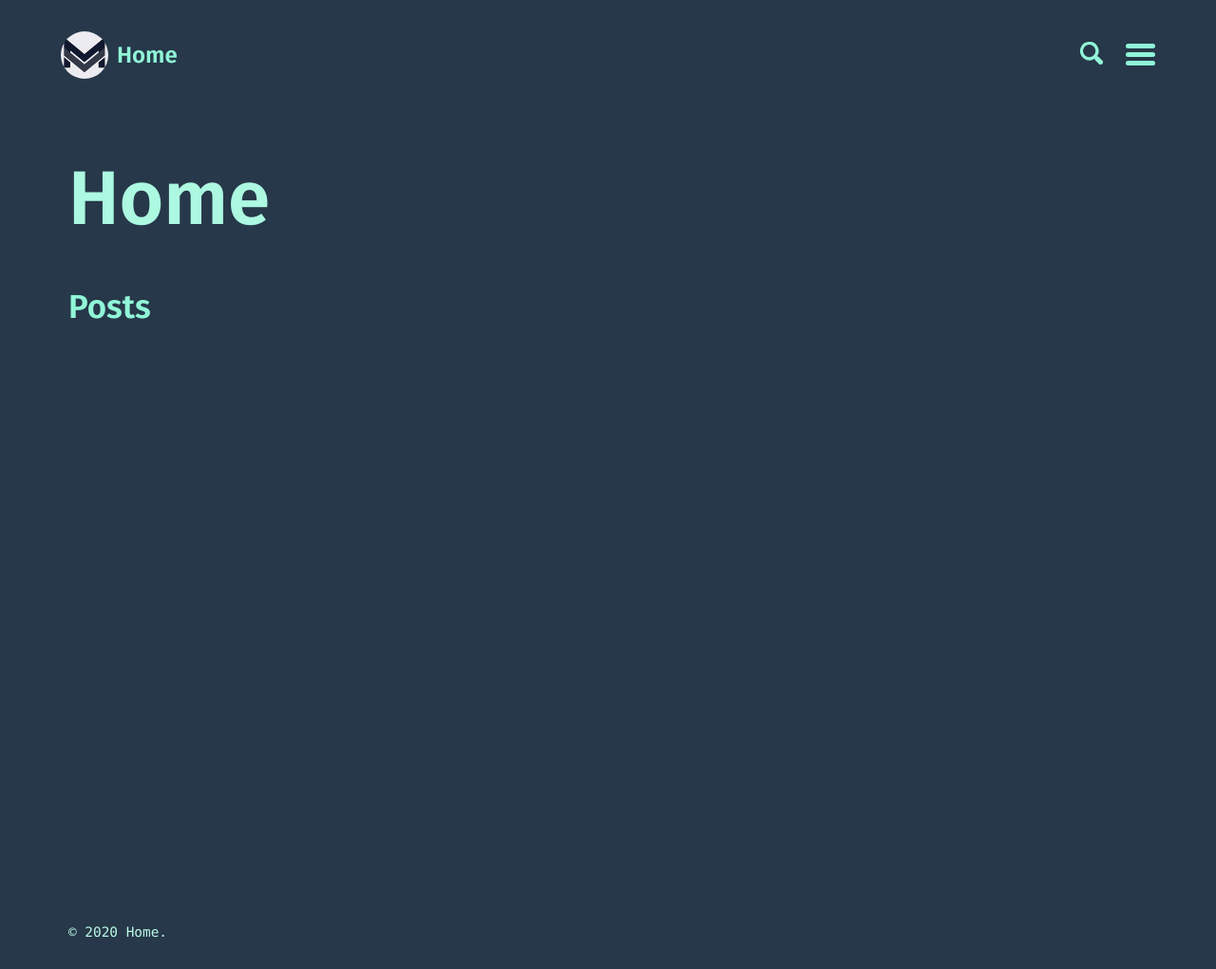
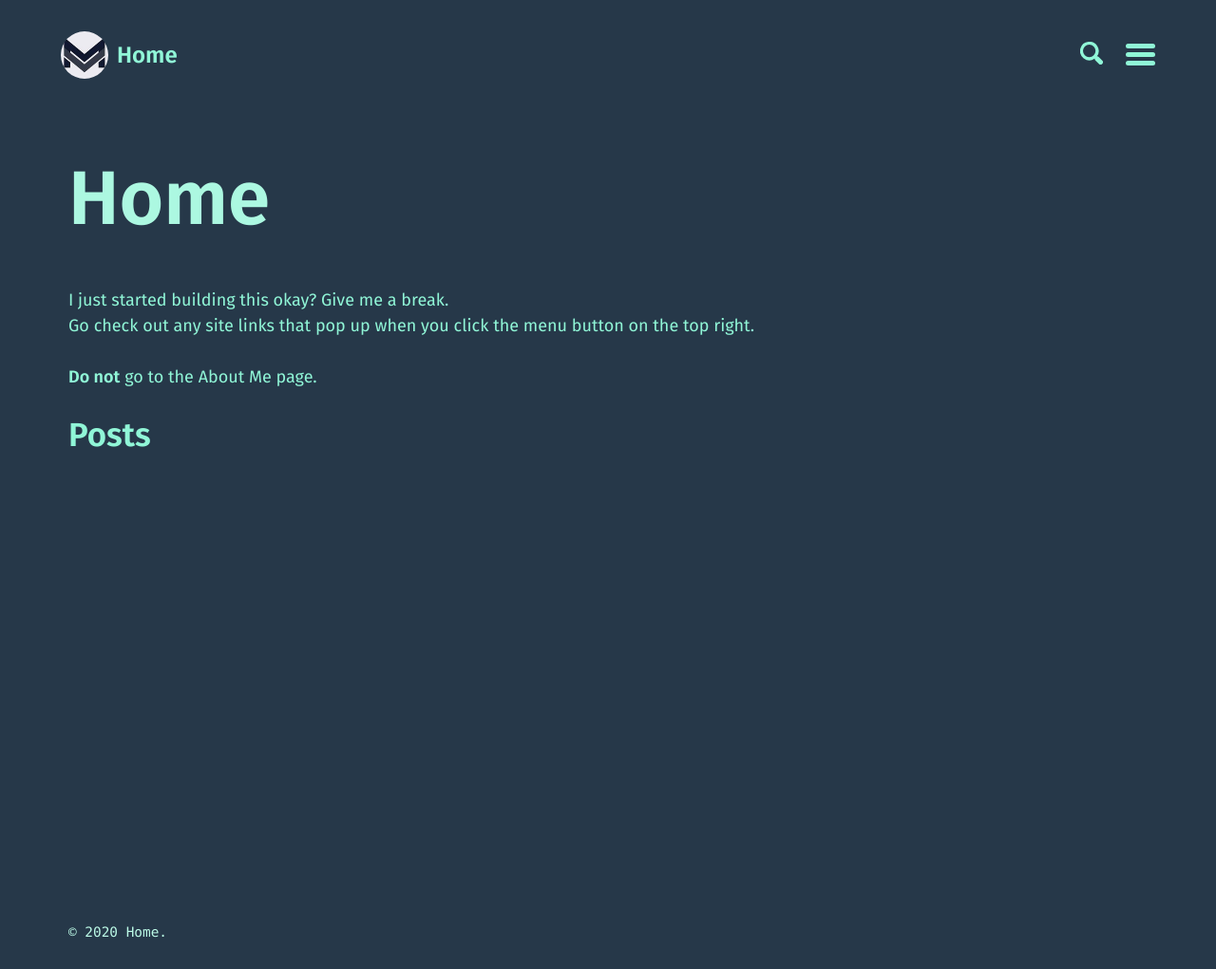
Before and after one commit to mmistakes/jekyll-theme-basically-basic, a Jekyll site: the page built from index.md, in a window 1280 px wide. Shown: the whole page at 95% size. Built offline with Jekyll 4.4.1, drawn with Linux system fonts in a browser that asks for light colours.

Commit message:
Updated Homepage
Includes snarky comment

```diff
--- a/index.md
+++ b/index.md
@@ -2,3 +2,8 @@
 layout: home
 entries_layout: grid
 ---
+
+I just started building this okay? Give me a break.
+Go check out any site links that pop up when you click the menu button on the top right.
+
+**Do not** go to the About Me page.
```
